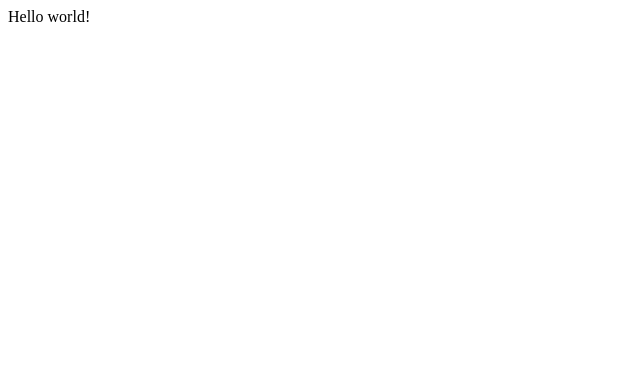
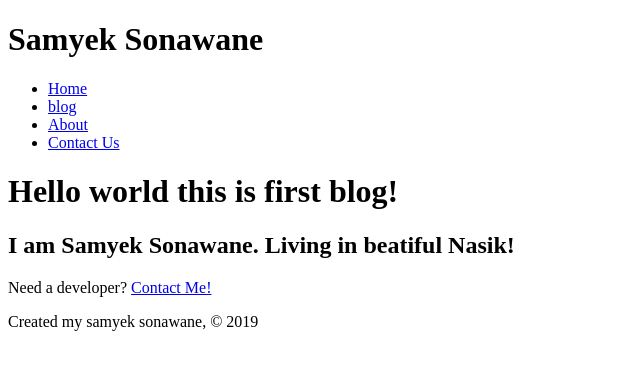
Before and after one commit to IcedMonk/Gatsby_basic, a Gatsby site: page / in a window 1280 px wide. Shown: the whole page, without its empty margins (0-640 px from the left). Built offline with nearby package versions, Linux system fonts and the light colour scheme; Gatsby itself is replaced by a stand-in of ours.

Commit message:
Before the intro of props that is the layout for header & footer in same file

```diff
--- /dev/null
+++ b/src/components/footer.js
@@ -0,0 +1,11 @@
+import React  from "react";
+
+const Footer = () => {
+  return (
+    <footer>
+      <p>Created my samyek sonawane, © 2019</p>
+    </footer>
+  )
+}
+
+export default Footer
--- /dev/null
+++ b/src/components/header.js
@@ -0,0 +1,21 @@
+import React from "react";
+import { Link } from "gatsby";
+
+const Header = () => {
+  return (
+    <header>
+      <h1>Samyek Sonawane</h1>
+      <nav>
+        <ul>
+          <li><Link to="/">Home</Link></li>
+          <li><Link to="/blog">blog</Link></li>
+          <li><Link to="/about">About</Link></li>
+          <li><Link to="/contact">Contact Us</Link></li>
+        </ul>
+      </nav>
+    </header>
+  )
+}
+
+
+export default Header
--- /dev/null
+++ b/src/pages/about.js
@@ -0,0 +1,20 @@
+import React from "react"
+import { Link } from "gatsby";
+import Footer from "../components/footer";
+import Header from "../components/header";
+
+
+
+const aboutPage = () => {
+  return (
+    <div>
+      <Header />
+      <h1>About</h1>
+      <h2>This is the about page!</h2>
+      <p>Get in contact <Link to="/contact">Here!</Link></p>
+      <Footer />
+    </div>
+  )
+}
+
+export default aboutPage
--- a/src/pages/index.js
+++ b/src/pages/index.js
@@ -1,3 +1,20 @@
 import React from "react"
+import { Link } from "gatsby";
+import Footer from "../components/footer";
+import Header from "../components/header";
 
-export default () => <div>Hello world!</div>
+
+const indexPage = () => {
+  return (
+    <div>
+      <Header />
+      <h1>Hello world this is first blog!</h1>
+      <h2>I am Samyek Sonawane. Living in beatiful Nasik!</h2>
+      {/* <p>Need a developer? <a href="/contact">Contact Me!</a></p> */}
+      <p>Need a developer? <Link to="/contact">Contact Me!</Link></p>
+      <Footer />
+    </div>
+  )
+}
+
+export default indexPage
```
Also changed, not shown: src/components/layout.js (added, +12 -0 lines), src/pages/blog.js (added, +18 -0 lines), src/pages/contact.js (added, +18 -0 lines).
